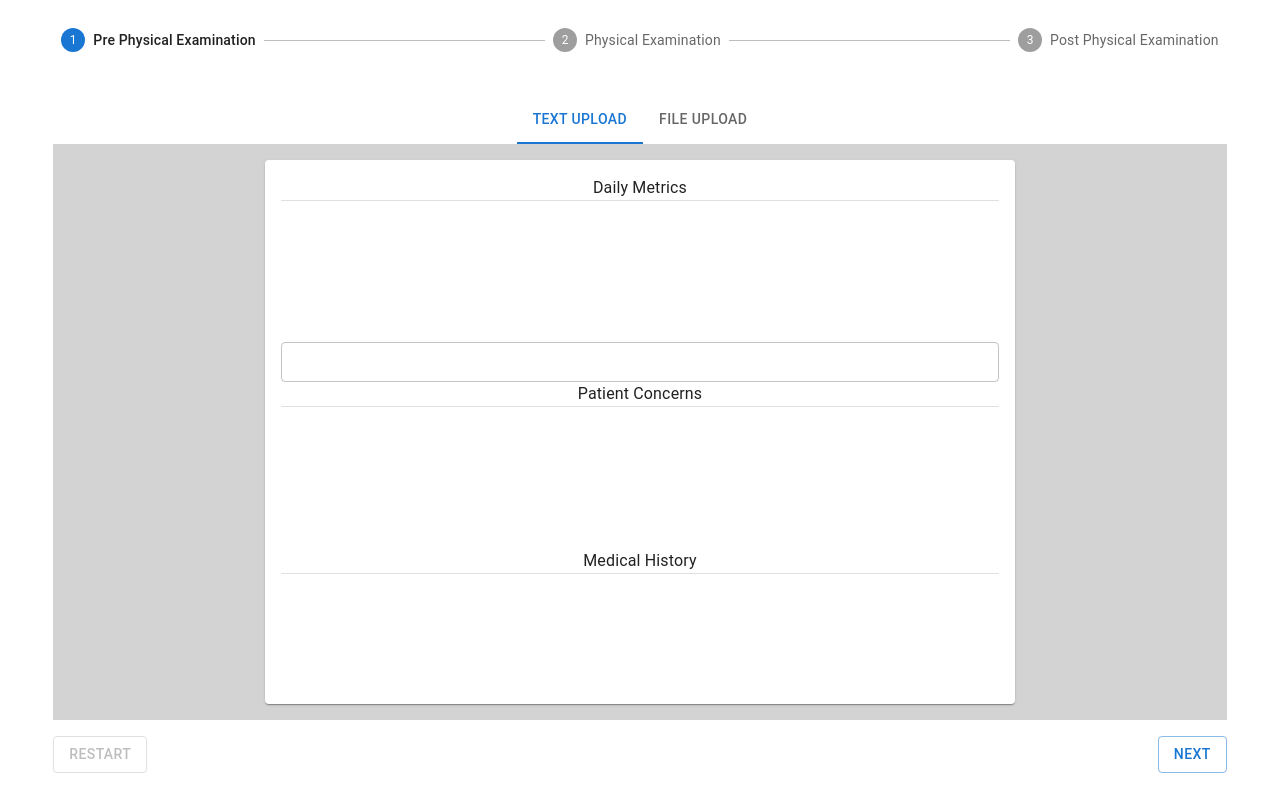
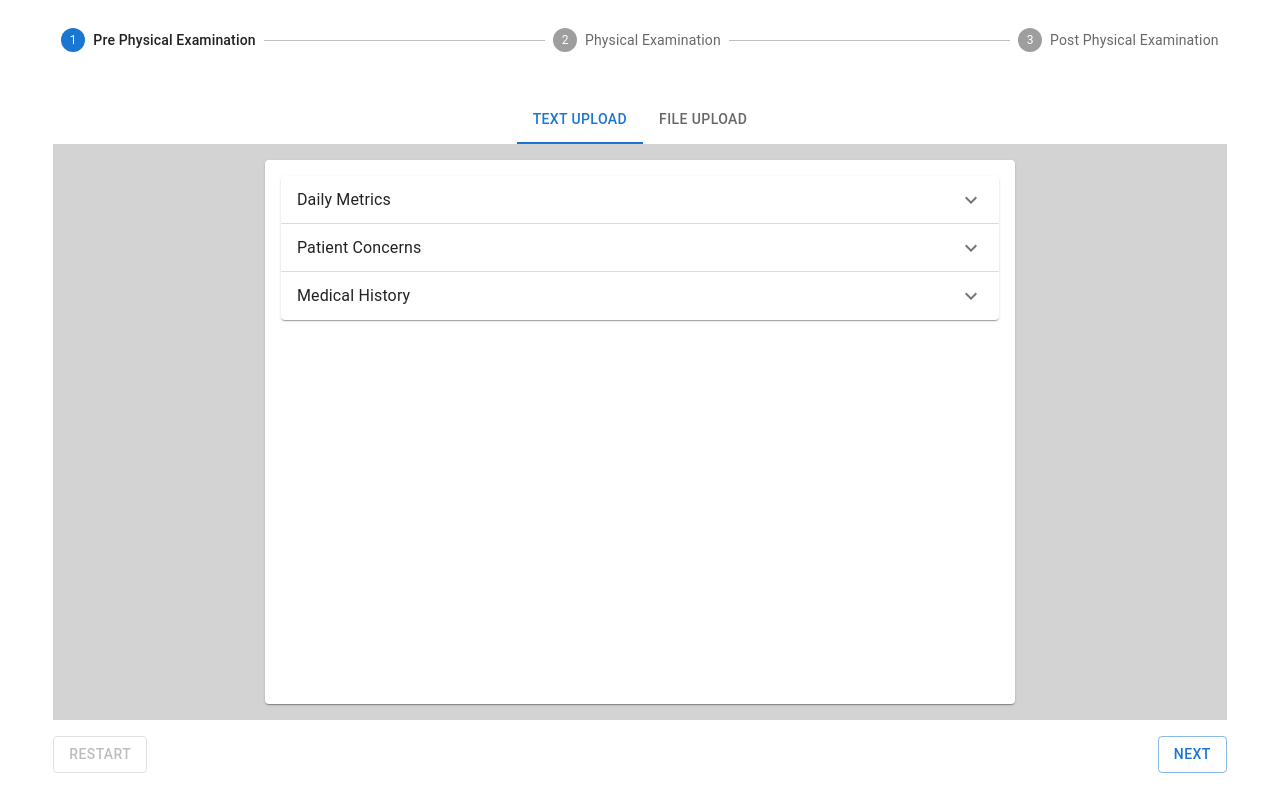
Before and after one commit to diboy2/vpe-frontend, a Next.js app: page /workflow in a window 1280 px wide. Built offline with nearby package versions, Linux system fonts and the light colour scheme.

Commit message:
Save stuff

```diff
--- a/components/pre-physical-exam/PreTextList.jsx
+++ b/components/pre-physical-exam/PreTextList.jsx
@@ -1,24 +1,36 @@
-import React from "react";
+import React, { useState } from "react";
+import Accordion from '@mui/material/Accordion';
 import AccordionSummary from '@mui/material/AccordionSummary';
 import AccordionDetails from '@mui/material/AccordionDetails';
 import ExpandMoreIcon from '@mui/icons-material/ExpandMore';
-import Divider from '@mui/material/Divider';
-import Grid from "@mui/material/Grid";
+import AddCircleOutlineIcon from '@mui/icons-material/AddCircleOutline';
+import InputAdornment from '@mui/material/InputAdornment';
 import List from "@mui/material/List";
 import ListItem from "@mui/material/ListItem";
 import ListItemText from "@mui/material/ListItemText";
+import TextField from '@mui/material/TextField';
 import Typography from '@mui/material/Typography';
+import { IconButton } from "@mui/material";
 
 const PreTextList = ({
     header,
     preTextContent,
+    initialTextValue,
+    addTextContent
 }) => {
+    const [text, setText] = useState(initialTextValue);
     return (
-        <Grid item xs={12} sx={{ height: "33%"}} >
+            <Accordion sx={{ width: "100%" }}>
+                <AccordionSummary
+                    expandIcon={<ExpandMoreIcon />}
+                    aria-controls="panel1a-content"
+                    id="panel1a-header"
+                >
                     <Typography align="center">
                         {header}
                     </Typography>
-            <Divider />
+                </AccordionSummary>
+                <AccordionDetails>
                     <List sx={{ overflowY: "auto", height: "100%"}}>
                         {
                             preTextContent.map((contentItem) => {
@@ -27,13 +39,32 @@ const PreTextList = ({
                                     <ListItem>
                                         <ListItemText
                                             primary={`${text}`}
+                                            sx={{ textOverflow: "ellipsis"}}
                                         />
                                     </ListItem>
                                 );
                             })
                         }
                     </List>
-        </Grid>
+
+                    <TextField
+                        fullWidth
+                        value={text}
+                        onChange={(event) => setText(event.target.value)}
+                        size="small"
+                        InputProps={{
+                            endAdornment: (
+                                <InputAdornment position="end">
+                                    <IconButton onClick={async () => { await addTextContent(text); setText("");}}>
+                                        <AddCircleOutlineIcon />
+                                    </IconButton>
+                                </InputAdornment>
+                                )
+                        }}
+                    />
+                </AccordionDetails>
+            </Accordion>
+
     );
 };
 
--- a/components/pre-physical-exam/TextUpload.jsx
+++ b/components/pre-physical-exam/TextUpload.jsx
@@ -1,15 +1,11 @@
 import React, { useState } from "react";
-import Button from '@mui/material/Button';
 import Card from '@mui/material/Card';
 import Grid from "@mui/material/Grid";
-import Stack from "@mui/material/Stack";
 import CardContent from "@mui/material/CardContent";
-import CardActions from "@mui/material/CardActions";
-import TextField from '@mui/material/TextField';
 import PreTextList from './PreTextList.jsx';
 import { useVPEContext } from "../../context/VPEContext";
-import Accordion from '@mui/material/Accordion';
-
+import { medicalHistoryData, patientConcernsData, dailyMetricsData } from "../../util/defaultData";
+import { addText } from "../../util/save.js";
 const TextUpload = () => {
     const {
         state: {
@@ -23,93 +19,50 @@ const TextUpload = () => {
             setDailyMetrics
         }
     } = useVPEContext();
-    const [text, setText] = useState("");
-    const addText = async (url) => {
-        const response = await fetch(url,{
-            method: "POST",
-            headers: {
-                "Content-Type": "application/json"
-            },
-            body:JSON.stringify({ text })
-        });
-        if(response.ok) {
-            return await response.text()
-        }
-        return ""
-    };
-    const truncate = (input) => input.length > 12 ? `${input.substring(0, 12)}...` : input;
-    const addPatientConcern = async () => {
-        const uri = await addText("/api/upload/patient-concerns");
-        patientConcerns.push({ uri, text: truncate(text)})
-        setPatientConcerns(patientConcerns);
-        setText("");
-    };
-    const addMedicalHistory = async () => {
-        const uri = await addText("/api/upload/medical-history");
-        medicalHistory.push({ uri, text: truncate(text)})
-        setMedicalHistory(medicalHistory);
-        setText("");
-    };
-    const addDailyMetric = async () => {
-        const uri = await addText("/api/upload/daily-metrics");
-        dailyMetrics.push({ uri, text: truncate(text)})
-        setDailyMetrics(dailyMetrics);
-        setText("");
-    };
+    // const truncate = (input) => input.length > 12 ? `${input.substring(0, 12)}...` : input;
 
     return (
         <Grid container display="flex" flexGrow="1" backgroundColor="lightgray" justifyContent="center">
-            {/* <Grid item xs={8} padding="16px" display="flex">
-                <Card height="100%"  sx={{ flex: 1, display: "flex", flexDirection: "column", width:"100%"}}>
-                    <CardContent sx={{ flex: 1, display: "flex" }}>
-
-                        <TextField
-                            fullWidth
-                            value={text}
-                            onChange={(event) => {
-                                setText(event.target.value)
-                            }}
-                            multiline={true}
-                            rows = {10}
-                        />
-                    </CardContent>
-                    <CardActions>
-                        <Stack spacing={2} direction="row-reverse">
-                            <Button size="small" variant="contained" onClick={addDailyMetric}>Add Daily Metrics</Button>
-                            <Button size="small" variant="contained" onClick={addPatientConcern}>Add Patient Concerns</Button>
-                            <Button size="small" variant="contained" onClick={addMedicalHistory }>Add Medical History</Button>
-                        </Stack>
-                    </CardActions>
-                </Card>
-            </Grid> */}
             <Grid item md={8} xs={12} padding="16px"  display="flex" height="100%" >
-                <Card height="100%" sx={{ flex: 1}}>
+                <Card height="100%" sx={{ flex: 1 }}>
                     <CardContent sx={{ height: "100%"}}>
-                        <Grid container  sx={{ flex: 1, display:"flex", height: "100%"}}>
-
                         <PreTextList
                             header="Daily Metrics"
                             preTextContent={dailyMetrics}
-                            />
-                            <TextField
-                                fullWidth
-                                value={text}
-                                onChange={(event) => {
-                                    setText(event.target.value)
-                                }}
-                                size="small"
-
+                            initialTextValue={dailyMetricsData.join(" , ")}
+                            addTextContent={
+                                async (text) => {
+                                    const uri = await addText("/api/upload/daily-metrics", text);
+                                    dailyMetrics.push({ uri, text})
+                                    setDailyMetrics(dailyMetrics);
+                                }
+                            }
                         />
                         <PreTextList
                             header="Patient Concerns"
                             preTextContent={patientConcerns}
+                            initialTextValue={patientConcernsData.join(" , ")}
+                            addTextContent={
+                                async (text) => {
+                                    const uri = await addText("/api/upload/patient-concerns", text);
+                                    patientConcerns.push({ uri, text})
+                                    setPatientConcerns(patientConcerns);
+                                }
+                            }
+
                         />
                         <PreTextList
                             header="Medical History"
                             preTextContent={medicalHistory}
+                            initialTextValue={medicalHistoryData.join(" , ")}
+                            addTextContent= {
+                                async (text) => {
+                                    const uri = await addText("/api/upload/medical-history", text);
+                                    medicalHistory.push({ uri, text })
+                                    setMedicalHistory(medicalHistory);
+                                }
+                            }
                         />
-
-                        </Grid>
                     </CardContent>
                 </Card>
             </Grid>
--- a/util/defaultData.js
+++ b/util/defaultData.js
@@ -1,6 +1,6 @@
 export const medicalHistoryData = ["father died of cancer", "grandma has asthma"];
-export const patientConcerns = ["feeling very sleepy during the afternoon", "have a black bump on my finger"];
-export const dailyMetrics = [
+export const patientConcernsData = ["feeling very sleepy during the afternoon", "have a black bump on my finger"];
+export const dailyMetricsData = [
     "low heart rate",
     "high heart rate",
     "feeling stressful",
--- /dev/null
+++ b/util/save.js
@@ -0,0 +1,17 @@
+export const addText = async (url, text) => {
+    const response = await fetch(url,{
+        method: "POST",
+        headers: {
+            "Content-Type": "application/json"
+        },
+        body:JSON.stringify({ text })
+    });
+    if(response.ok) {
+        return await response.text()
+    }
+    return ""
+};
+
+export default {
+    addText
+}
```
Also changed, not shown: util/api.js (deleted, +0 -52 lines). Lines whose indentation alone changed are shown as unchanged.
